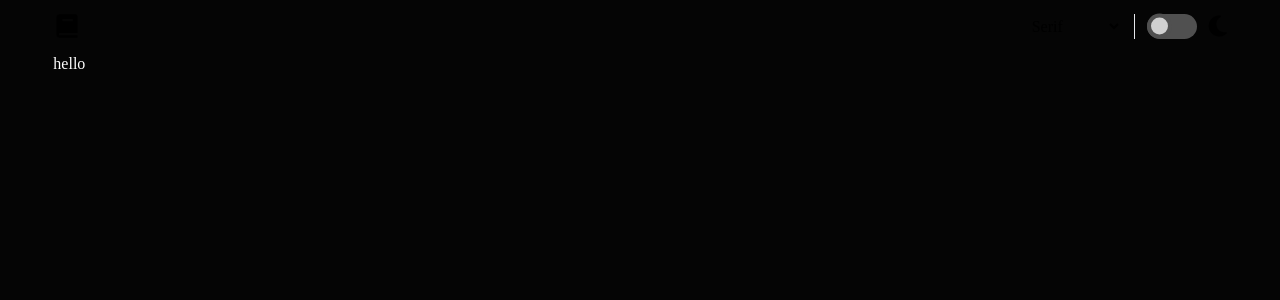
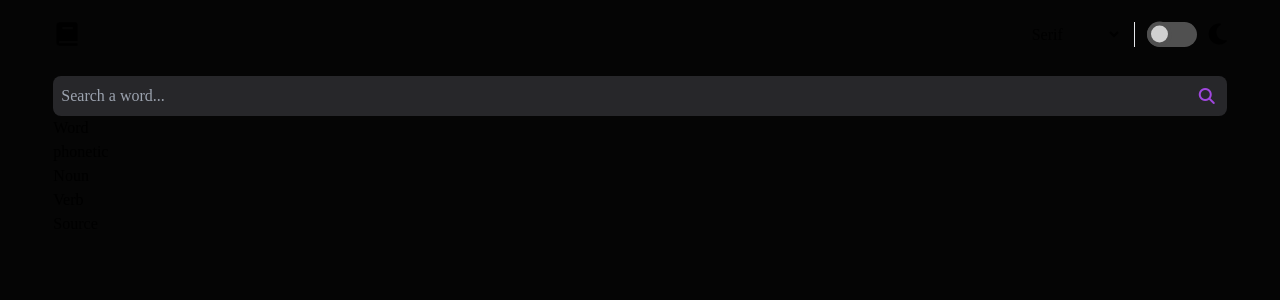
Before and after one commit to Vengxdor/dictionary, a React (Vite) app: page / in a window 1280 px wide. Shown: the top 300 px of the page. Built offline with nearby package versions, Linux system fonts and the light colour scheme.

Commit message:
feat: Create the base to fetch the data from the dictionary API.

```diff
--- a/src/App.tsx
+++ b/src/App.tsx
@@ -1,10 +1,22 @@
-import Header from './components/Header'
+import Header from './sections/Header'
+import Noun from './sections/Noun'
+import SearchWord from './sections/SearchWord'
+import Source from './sections/Source'
+import Verb from './sections/Verb'
+import Word from './sections/Word'
 
 function App () {
   return (
     <div className='w-11/12 mx-auto'>
       <Header />
-      <h1 className='text-white dark:text-black'>hello</h1>
+      <SearchWord />
+
+      <main>
+        <Word />
+        <Noun />
+        <Verb />
+        <Source />
+      </main>
     </div>
   )
 }
--- /dev/null
+++ b/src/context/wordContext.tsx
@@ -0,0 +1,20 @@
+import { Dispatch, ReactNode, SetStateAction, createContext, useState } from 'react'
+
+interface WordContextValue {
+  word: string;
+  setWord: Dispatch<SetStateAction<string>>;
+}
+
+export const WordContext = createContext<WordContextValue>({
+  word: '',
+  setWord: () => {}
+})
+
+export const WordProvider = ({ children }: {children: ReactNode}) => {
+  const [word, setWord] = useState('')
+  return (
+    <WordContext.Provider value={{ word, setWord }}>
+      {children}
+    </WordContext.Provider>
+  )
+}
--- a/src/components/Header.tsx
+++ b/src/sections/Header.tsx
@@ -1,7 +1,7 @@
 import { useEffect, useState } from 'react'
 import { BookIcon } from '../icons/BookIcon'
-import './switcher.css'
-import SelectFont from './SelectFont'
+import '../components/switcher.css'
+import SelectFont from '../components/SelectFont'
 
 function Header () {
   // @ts-expect-error parse exists in JSON
@@ -21,19 +21,20 @@ function Header () {
   }, [mode])
 
   return (
-    <header className='flex justify-between items-center py-3'>
+    <header className='flex justify-between items-center pt-5 pb-7'>
       <BookIcon className='w-7 h-7'/>
 
-      <div className='flex gap-3 items-center'>
+      <nav className='flex gap-3 items-center'>
         <SelectFont />
         <div className='border-l pl-3 flex gap-3 items-center'>
-          <label className="switch">
-            <input checked={mode} onChange={handleDarkMode} className="checkbox" type="checkbox"/>
+          <label htmlFor='dark-mode' className="switch">
+            <input id='dark-mode' checked={mode} onChange={handleDarkMode} className="checkbox" type="checkbox"/>
             <span className="slider"></span>
           </label>
           <i className={`fa-solid fa-xl ${mode ? 'fa-sun' : 'fa-moon'}`}></i>
         </div>
-      </div>
+      </nav>
+
     </header>
   )
 }
--- /dev/null
+++ b/src/sections/Noun.tsx
@@ -0,0 +1,7 @@
+function Noun () {
+  return (
+    <section>Noun</section>
+  )
+}
+
+export default Noun
--- /dev/null
+++ b/src/sections/SearchWord.tsx
@@ -0,0 +1,25 @@
+import { FormEvent, useState } from 'react'
+import { searchWord } from '../service/dictionarySearch'
+
+function SearchWord () {
+  const [word, setWord] = useState('')
+  const handleSearch = async (e: FormEvent) => {
+    e.preventDefault()
+    if (word.trim() === '') return
+
+    const data = await searchWord(word)
+    console.log(data)
+    setWord('')
+  }
+  return (
+    <form onSubmit={handleSearch} className="flex bg-zinc-800 rounded-lg">
+      <input
+        value={word}
+        onChange={(e) => setWord(e.target.value)}
+        className="bg-transparent p-2 outline-none flex-grow" placeholder="Search a word..." type="text" />
+      <button className="fa-solid fa-search  p-3 text-dark-primary-400" type="submit"></button>
+    </form>
+  )
+}
+
+export default SearchWord
--- /dev/null
+++ b/src/sections/Source.tsx
@@ -0,0 +1,7 @@
+function Source () {
+  return (
+    <footer>Source</footer>
+  )
+}
+
+export default Source
--- /dev/null
+++ b/src/sections/Verb.tsx
@@ -0,0 +1,7 @@
+function Verb () {
+  return (
+    <section>Verb</section>
+  )
+}
+
+export default Verb
--- /dev/null
+++ b/src/sections/Word.tsx
@@ -0,0 +1,10 @@
+function Word () {
+  return (
+    <header>
+      <h2>Word</h2>
+      <p>phonetic</p>
+    </header>
+  )
+}
+
+export default Word
--- /dev/null
+++ b/src/service/dictionarySearch.ts
@@ -0,0 +1,40 @@
+export type License = {
+  name?: string;
+  url?: string;
+}
+
+export type Definition = {
+  definition?: string;
+  synonyms?: string[];
+  antonyms?: string[];
+  example?: string;
+}
+
+export type Meaning = {
+  partOfSpeech?: string;
+  definitions?: Definition[];
+  synonyms?: string[];
+  antonyms?: string[];
+}
+export type Phonetic = {
+  text?: string;
+  audio?: string;
+  sourceUrl?: string;
+  license?: License;
+}
+
+export type DictionaryRes = {
+  word?: string;
+  phonetic?: string;
+  phonetics?: Phonetic[];
+  meanings?: Meaning[];
+  license?: License;
+  sourceUrls?: string[];
+}
+
+export const searchWord = async (word: string): Promise<DictionaryRes[]> => {
+  const res = await fetch(`https://api.dictionaryapi.dev/api/v2/entries/en/${word}`)
+  const data = await res.json()
+
+  return data as DictionaryRes[]
+}
--- a/tsconfig.json
+++ b/tsconfig.json
@@ -20,6 +20,6 @@
     "noUnusedParameters": true,
     "noFallthroughCasesInSwitch": true
   },
-  "include": ["src"],
+  "include": ["src", "public/context"],
   "references": [{ "path": "./tsconfig.node.json" }]
 }
```
Also changed, not shown: src/hooks/useWordContext.ts (added), 1 other file (tests, documents, lock files or other folders).
